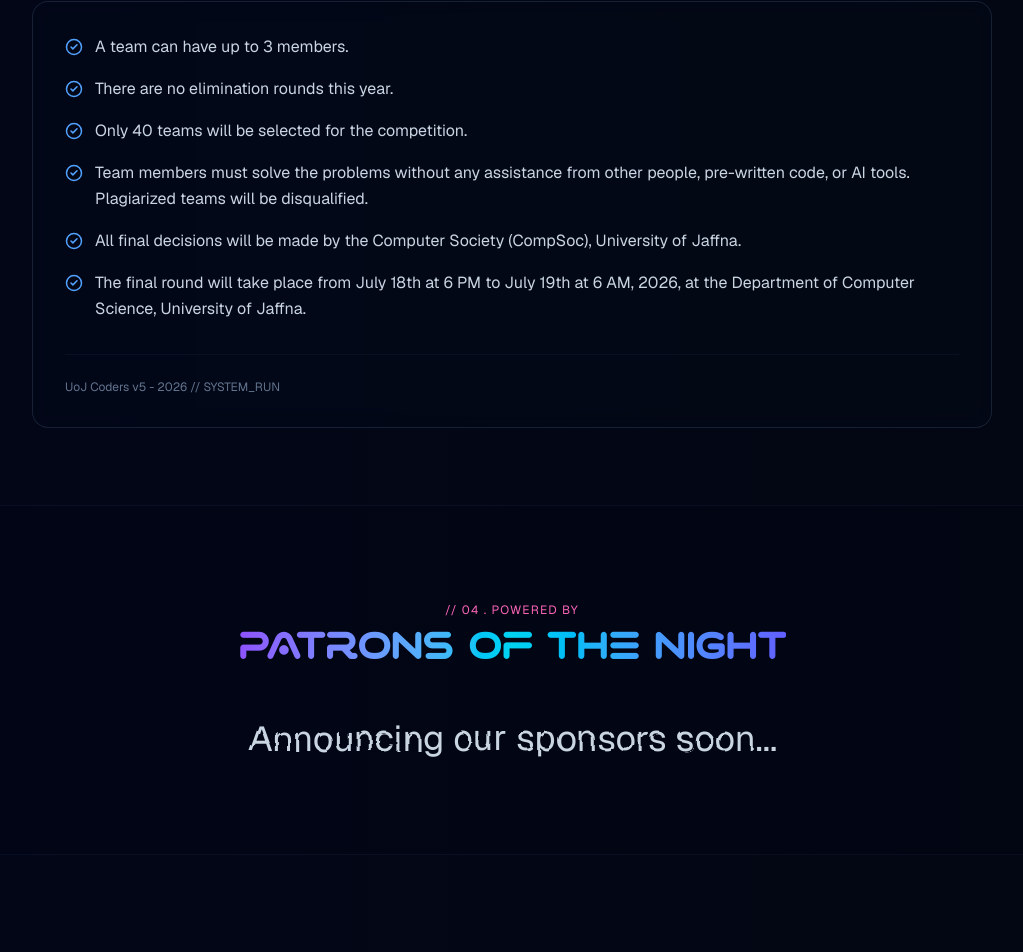
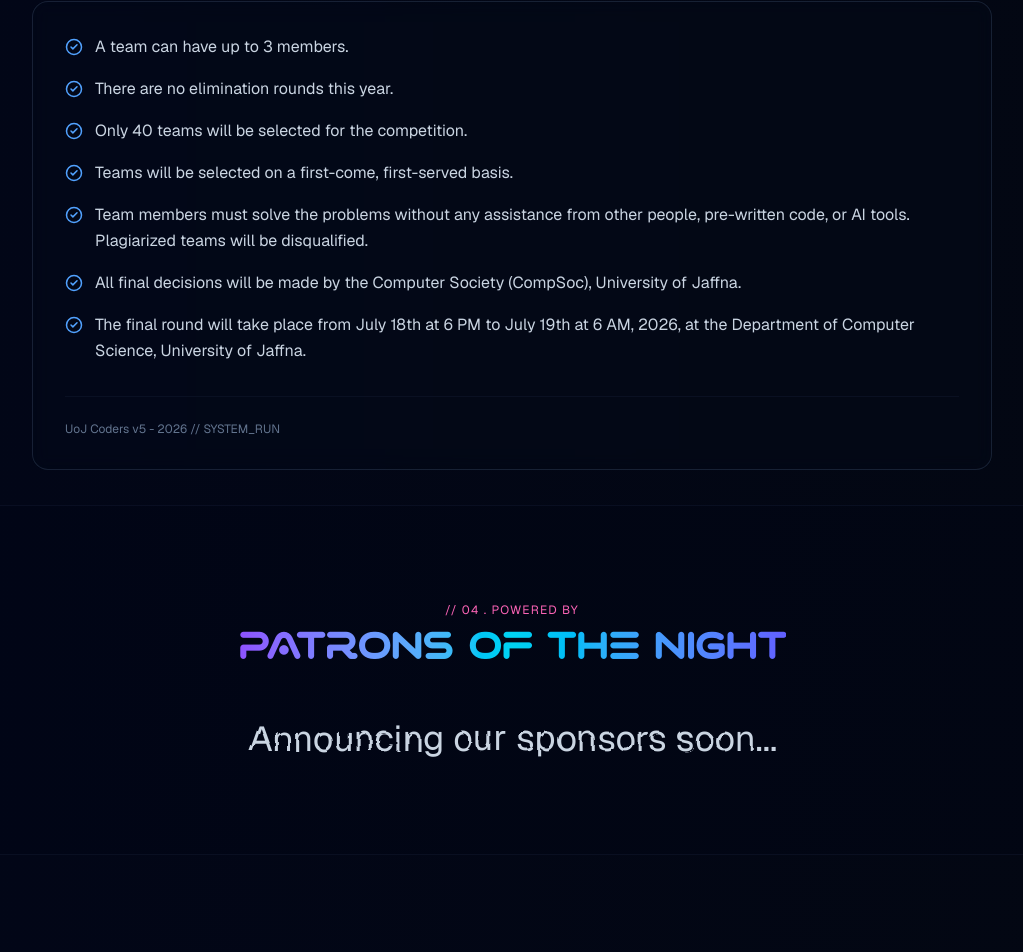
Before and after one commit to sanjaykirupaharan/uoj-coders-v5, a Next.js app: page / in a window 1280 px wide. Shown: the part 3206-4158 px from the top of the page, without its empty margins (128-1151 px from the left). Built offline with nearby package versions, Linux system fonts and the light colour scheme.

Commit message:
fix: cleanup

```diff
--- a/components/GuidelinesSection.jsx
+++ b/components/GuidelinesSection.jsx
@@ -55,6 +55,12 @@ export default function GuidelinesSection() {
               <div className="flex items-start gap-3">
                 <CheckCircle2 className="text-blue-400 mt-1 shrink-0" size={18} />
                 <p className="text-slate-300 text-sm sm:text-base leading-relaxed font-normal">
+                 Teams will be selected on a first-come, first-served basis.
+                </p>
+              </div>
+              <div className="flex items-start gap-3">
+                <CheckCircle2 className="text-blue-400 mt-1 shrink-0" size={18} />
+                <p className="text-slate-300 text-sm sm:text-base leading-relaxed font-normal">
                   Team members must solve the problems without any assistance from other people, pre-written code, or AI tools. Plagiarized teams will be disqualified.
                 </p>
               </div>
```
